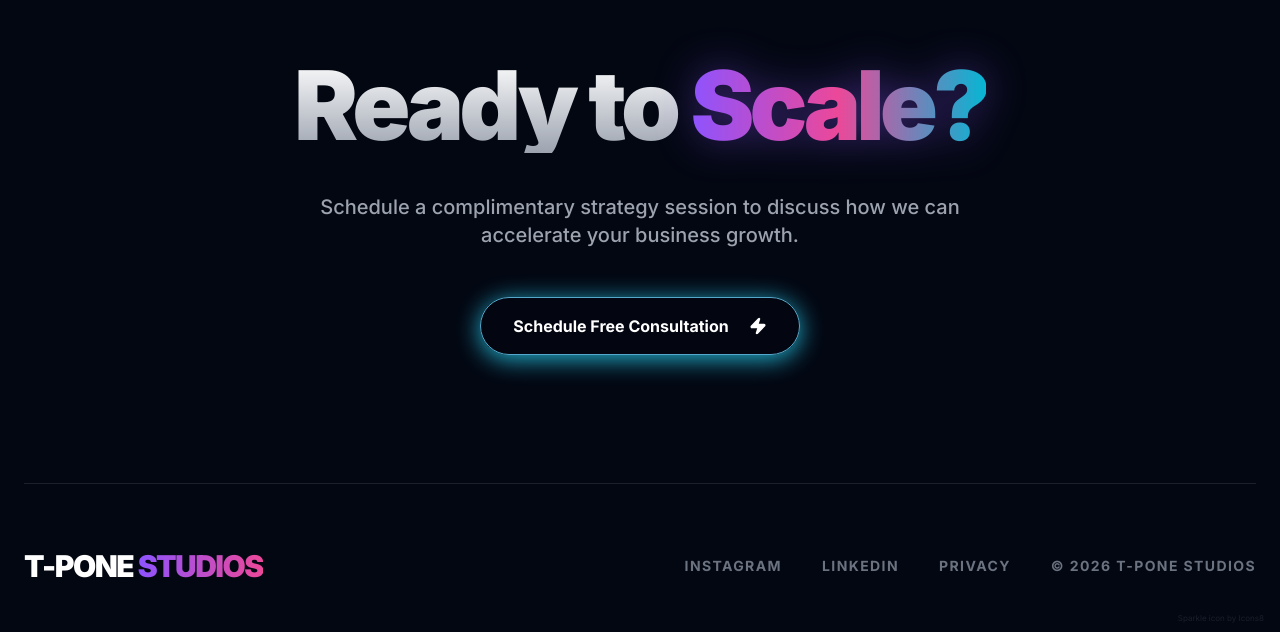
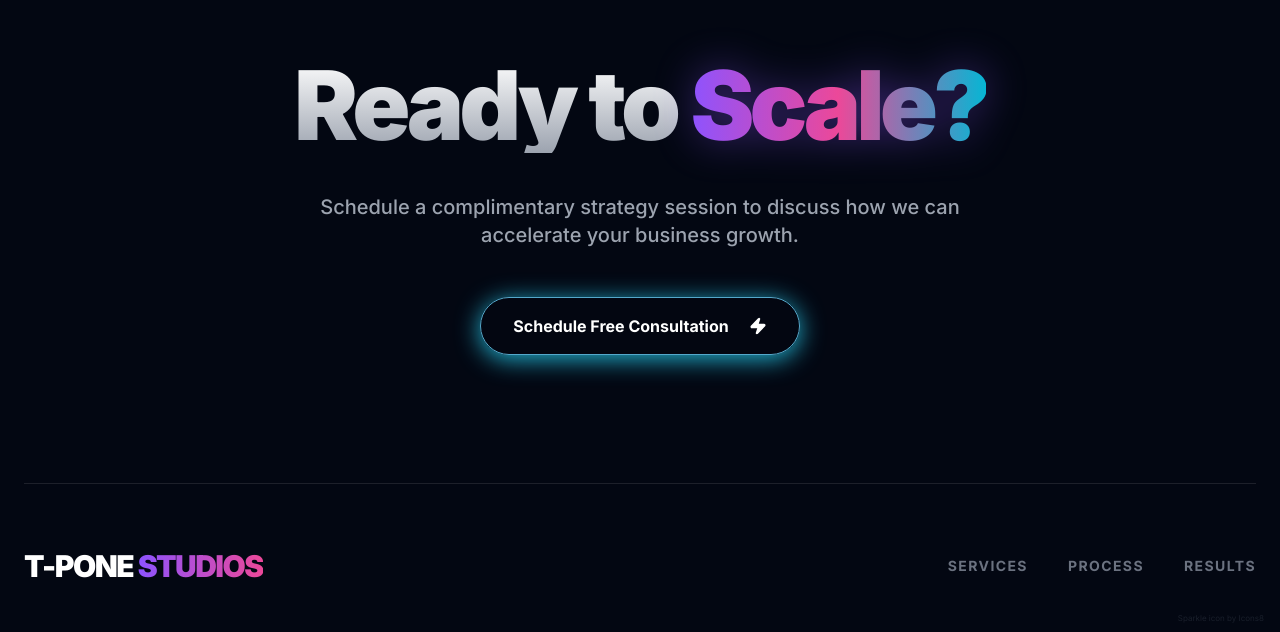
Before and after one commit to tponestudios/T-Pone-Studios, a React (Vite) app: page / in a window 1280 px wide. Shown: the part 3600-4232 px from the top of the page. Built offline with nearby package versions, Linux system fonts and the light colour scheme.

Commit message:
Update footer links to match navbar navigation items

```diff
--- a/App.tsx
+++ b/App.tsx
@@ -459,10 +459,9 @@ const Footer: React.FC = () => {
             T-PONE <span className="bg-gradient-to-r from-[#8D53FF] to-[#EC4899] bg-clip-text text-transparent">STUDIOS</span>
           </div>
           <div className="flex flex-wrap justify-center gap-6 md:gap-10 text-gray-500 text-xs md:text-sm font-bold tracking-widest uppercase">
-            <a href="#" className="hover:text-white transition-colors duration-200 cursor-pointer focus-visible:outline-2 focus-visible:outline-offset-2 focus-visible:outline-[#8D53FF] rounded-sm" aria-label="Follow us on Instagram">Instagram</a>
-            <a href="#" className="hover:text-white transition-colors duration-200 cursor-pointer focus-visible:outline-2 focus-visible:outline-offset-2 focus-visible:outline-[#8D53FF] rounded-sm" aria-label="Connect with us on LinkedIn">LinkedIn</a>
-            <a href="#" className="hover:text-white transition-colors duration-200 cursor-pointer focus-visible:outline-2 focus-visible:outline-offset-2 focus-visible:outline-[#8D53FF] rounded-sm" aria-label="Read our privacy policy">Privacy</a>
-            <span>&copy; {new Date().getFullYear()} T-Pone Studios</span>
+            <a href="#services" className="hover:text-white transition-colors duration-200 cursor-pointer focus-visible:outline-2 focus-visible:outline-offset-2 focus-visible:outline-[#8D53FF] rounded-sm" aria-label="View our services">Services</a>
+            <a href="#process" className="hover:text-white transition-colors duration-200 cursor-pointer focus-visible:outline-2 focus-visible:outline-offset-2 focus-visible:outline-[#8D53FF] rounded-sm" aria-label="Learn about our process">Process</a>
+            <a href="#testimonials" className="hover:text-white transition-colors duration-200 cursor-pointer focus-visible:outline-2 focus-visible:outline-offset-2 focus-visible:outline-[#8D53FF] rounded-sm" aria-label="View client results">Results</a>
           </div>
         </div>
       </div>
```
